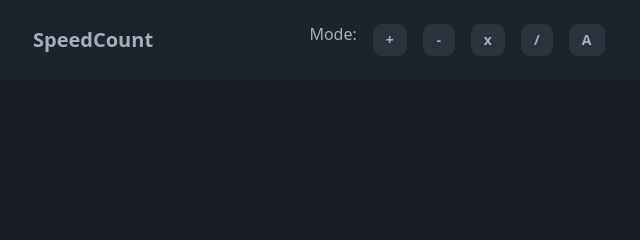
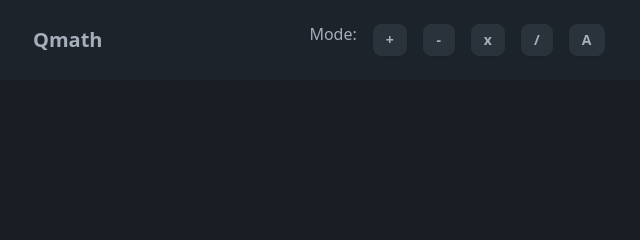
Before and after one commit to Dedyirama-id/Qmath, a website built with webpack: page src/templates/index.html in a window 1280 px wide. Shown: the top 240 px of the page, 0-640 px from the left. Built offline with nearby package versions, Linux system fonts and the light colour scheme.

Commit message:
Changed app name

```diff
--- a/package.json
+++ b/package.json
@@ -1,5 +1,5 @@
 {
-  "name": "speed-count-app",
+  "name": "qmath",
   "version": "1.0.0",
   "description": "",
   "main": "index.js",
--- a/src/templates/index.html
+++ b/src/templates/index.html
@@ -3,13 +3,13 @@
 
 <head>
   <meta charset="UTF-8" />
-  <title>Speed Count</title>
+  <title>QMath: Practice your quick math skills</title>
 </head>
 
 <body class="flex flex-col h-screen">
   <header class="navbar bg-base-100 p-4">
     <div class="navbar-start">
-      <a class="btn btn-ghost text-xl">SpeedCount</a>
+      <a class="btn btn-ghost text-xl">Qmath</a>
     </div>
     <div class="navbar-center flex align-middle">
       <form id="configuration-form" class="form-control flex flex-row gap-4 *:h-fit items-center">
```
